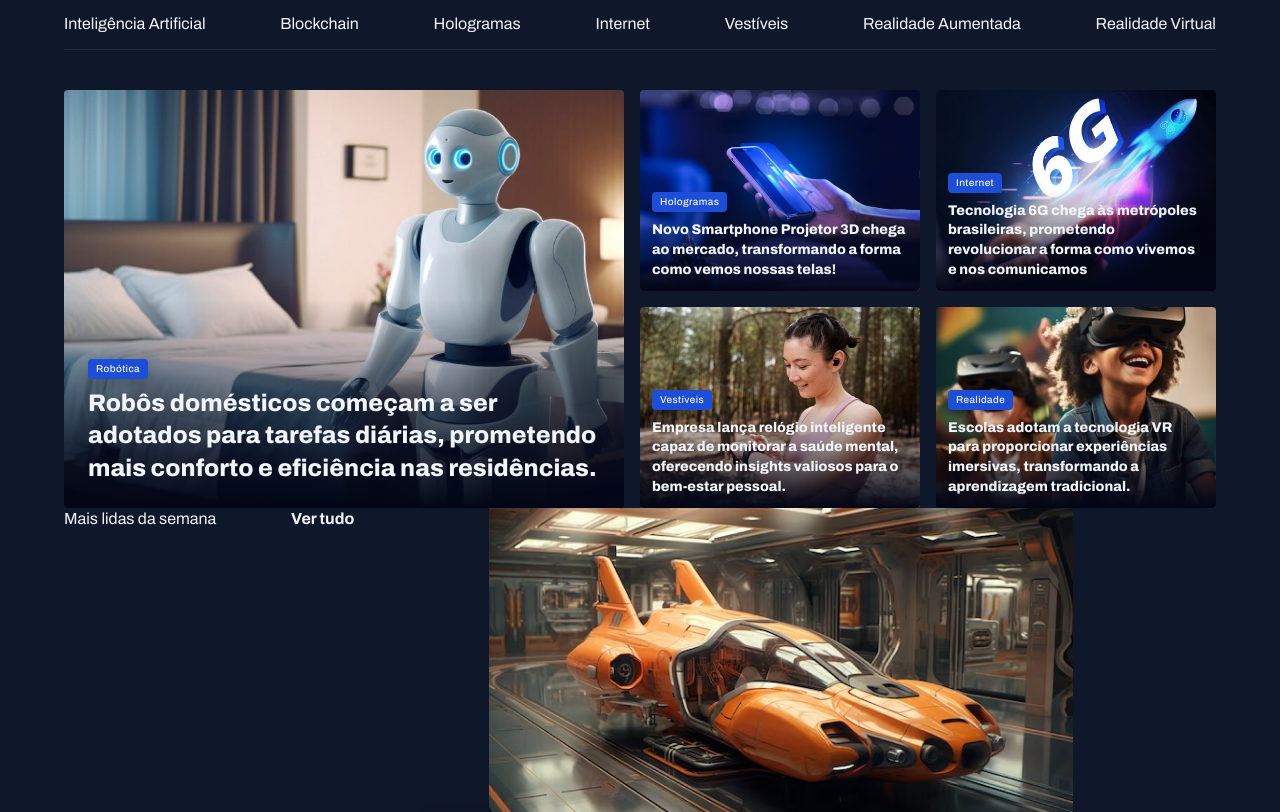
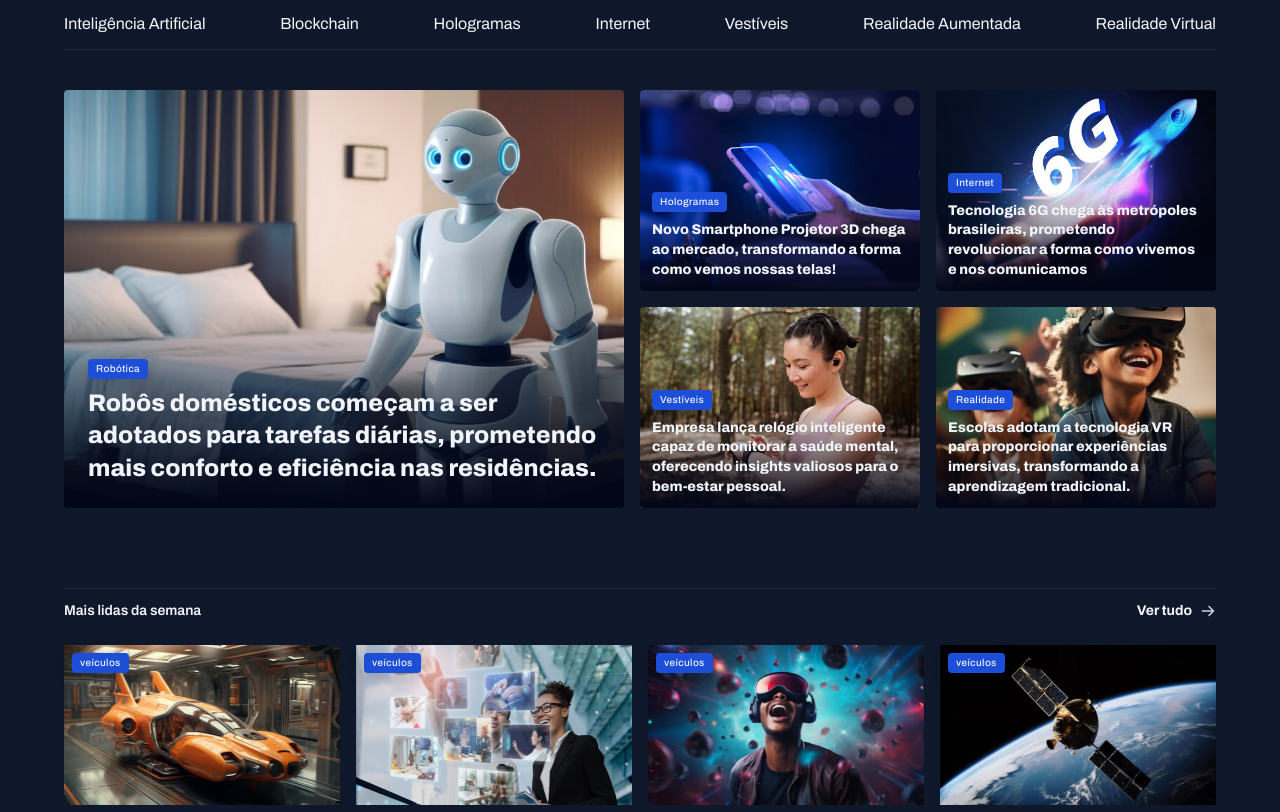
Before and after one commit to MarcosHHOshiro/projeto-portal-de-noticias, a plain HTML site: page index.html in a window 1280 px wide. Shown: the part 94-906 px from the top of the page. Drawn offline with Linux system fonts and the light colour scheme; a web font is replaced by a local one.

Commit message:
aplicando estilos na seção mais lidas da semana

```diff
--- a/styles/global.css
+++ b/styles/global.css
@@ -55,6 +55,7 @@ img {
 
 main {
     margin-top: 40px;
+    gap: 80px;
 }
 
 .content-tag {
--- a/styles/sections.css
+++ b/styles/sections.css
@@ -1,3 +1,28 @@
+section header {
+    border-top: 1px solid var(--stroke-color);
+    padding-block: 12px 24px;
+    font: var(--text-span);
+
+    a {
+        justify-self: end;
+        align-items: center;
+        gap: 8px;
+
+        span {
+            background-image: url('../assets/icons/ArrowRight.svg');
+            width: 16px;
+            height: 16px;
+        }
+
+        &:hover {
+            span {
+                background-image: url('../assets/icons/ArrowRight-hover.svg');
+            }
+        }
+    }
+
+}
+
 #featured {
     img {
         height: 100%;
@@ -14,11 +39,9 @@
             position: absolute;
             inset: 0;
             top: 50%;
-            background: linear-gradient(
-                180deg,
-                transparent 0%,
-                #020617 100%
-            );
+            background: linear-gradient(180deg,
+                    transparent 0%,
+                    #020617 100%);
         }
 
         figcaption {
@@ -27,7 +50,7 @@
 
             padding: 24px;
 
-            &:has(.text-lg){
+            &:has(.text-lg) {
                 padding: 12px;
             }
 
@@ -37,3 +60,29 @@
         }
     }
 }
+
+#weekly {
+
+    &>div {
+        grid-template-columns: repeat(4, 1fr);
+    }
+
+    img {
+        height: 160px;
+    }
+
+    figure {
+        position: relative;
+
+        .content-tag {
+            position: absolute;
+            top: 8px;
+            left: 8px;
+        }
+
+        p {
+            margin-top: 8px;
+            font-weight: 800;
+        }
+    }
+}
```
Also changed, not shown: index.html (+2 -1 lines).
